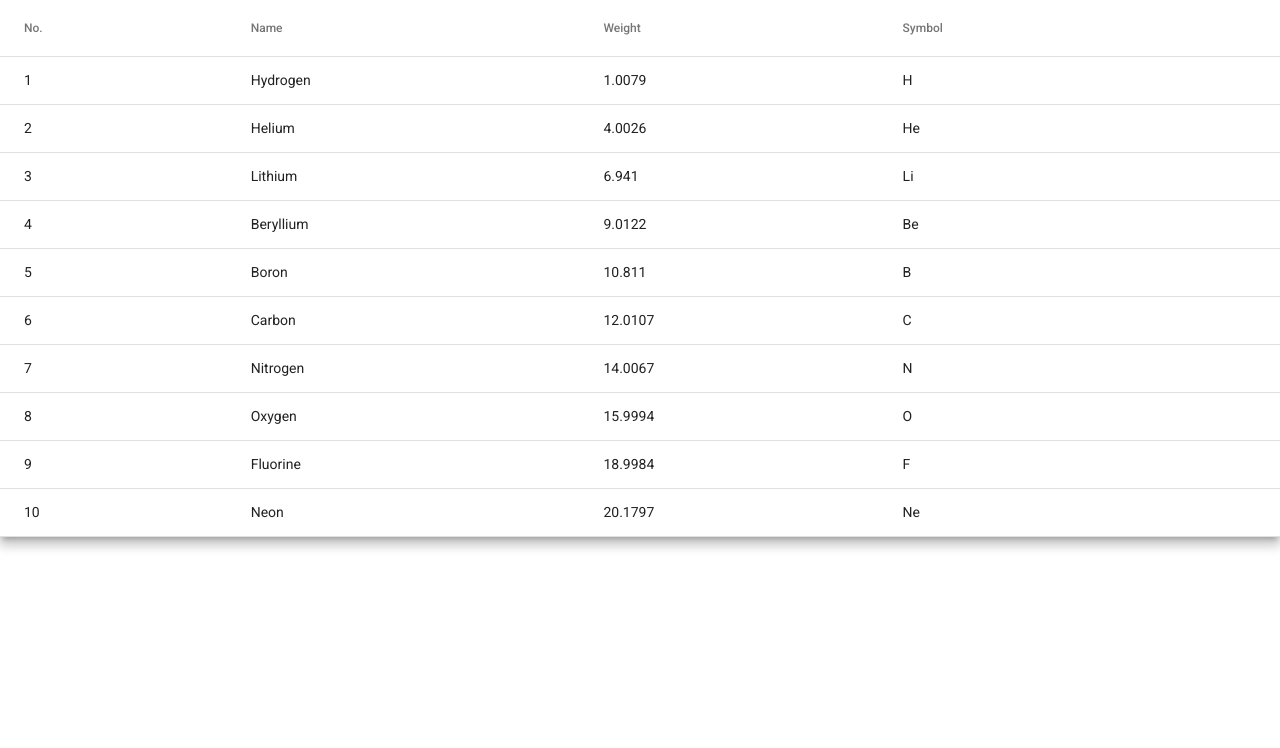
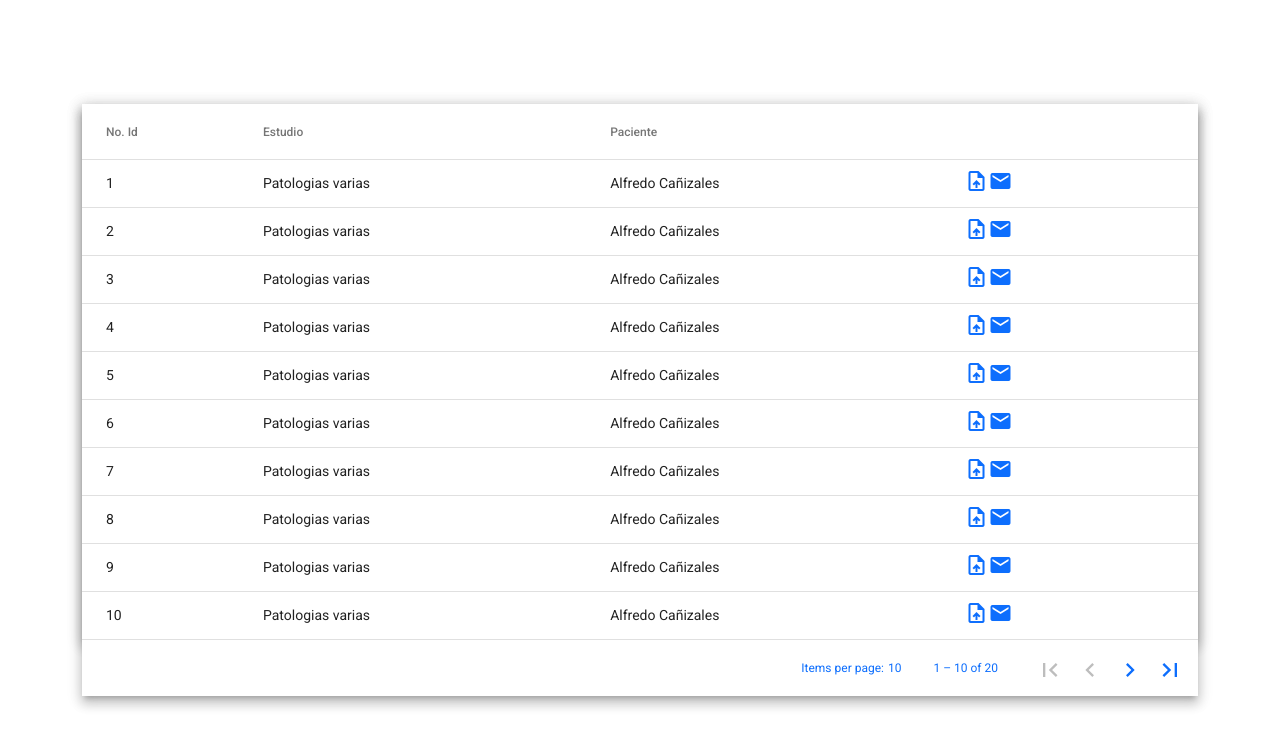
Before and after one commit to Alfredo456/fr-burner, an Angular app: page / in a window 1280 px wide. Shown: the top 748 px of the page. Built offline with nearby package versions, Linux system fonts and the light colour scheme.

Commit message:
first design

```diff
--- a/src/app/app-routing.module.ts
+++ /dev/null
@@ -1,10 +0,0 @@
-import { NgModule } from '@angular/core';
-import { RouterModule, Routes } from '@angular/router';
-
-const routes: Routes = [];
-
-@NgModule({
-  imports: [RouterModule.forRoot(routes)],
-  exports: [RouterModule]
-})
-export class AppRoutingModule { }
--- a/src/app/app.component.html
+++ b/src/app/app.component.html
@@ -1,43 +1,60 @@
-<table mat-table [dataSource]="dataSource" class="mat-elevation-z8">
+<div class="container">
+  <div class="row align-items-center vh-100">
+    <div class="col-12">
+      <div class="mat-elevation-z8">
+        <table mat-table [dataSource]="dataSource" class="mat-elevation-z8" matSort matSortActive="idStudy">
 
           <!--- Note that these columns can be defined in any order.
                 The actual rendered columns are set as a property on the row definition" -->
 
           <!-- Position Column -->
-    <ng-container matColumnDef="position">
-      <th mat-header-cell *matHeaderCellDef> No. </th>
-      <td mat-cell *matCellDef="let element"> {{element.position}} </td>
+          <ng-container matColumnDef="idStudy">
+            <th mat-header-cell *matHeaderCellDef> No. Id </th>
+            <td mat-cell *matCellDef="let element"> {{element.idStudy}} </td>
           </ng-container>
 
           <!-- Name Column -->
-    <ng-container matColumnDef="name">
-      <th mat-header-cell *matHeaderCellDef> Name </th>
-      <td mat-cell *matCellDef="let element"> {{element.name}} </td>
+          <ng-container matColumnDef="studyDescription">
+            <th mat-header-cell *matHeaderCellDef> Estudio </th>
+            <td mat-cell *matCellDef="let element"> {{element.studyDescription}} </td>
           </ng-container>
 
           <!-- Weight Column -->
-    <ng-container matColumnDef="weight">
-      <th mat-header-cell *matHeaderCellDef> Weight </th>
-      <td mat-cell *matCellDef="let element"> {{element.weight}} </td>
+          <ng-container matColumnDef="patientName">
+            <th mat-header-cell *matHeaderCellDef> Paciente </th>
+            <td mat-cell *matCellDef="let element"> {{element.patientName}} </td>
           </ng-container>
 
-    <!-- Symbol Column -->
-    <ng-container matColumnDef="symbol">
-      <th mat-header-cell *matHeaderCellDef> Symbol </th>
-      <td mat-cell *matCellDef="let element"> {{element.symbol}} </td>
+                <!-- Weight Column -->
+          <ng-container matColumnDef="options">
+            <th mat-header-cell *matHeaderCellDef class="text-primary"></th>
+            <td mat-cell *matCellDef="let row; let i = index">
+              <div>
+                <a
+                  (click)="upload()"
+                  class="option-link"
+                  matTooltip="Quemar Disco"
+                  style="font-size: 11px; text-align: right"
+                >
+                  <i class="material-icons">upload_file</i>
+                </a>
+                <a
+                (click)="modalEmail(row)"
+                class="option-link"
+                matTooltip="Enviar Email"
+                style="font-size: 11px; text-align: right"
+              >
+                <i class="material-icons">mail</i>
+              </a>
+              </div>
+            </td>
           </ng-container>
 
           <tr mat-header-row *matHeaderRowDef="displayedColumns"></tr>
           <tr mat-row *matRowDef="let row; columns: displayedColumns;"></tr>
         </table>
-
-
-
-  <!-- Copyright 2021 Google LLC. All Rights Reserved.
-      Use of this source code is governed by an MIT-style license that
-      can be found in the LICENSE file at http://angular.io/license -->
-
-
-
-
-<router-outlet></router-outlet>
+        <mat-paginator class="text-primary" [length]="resultsLength" [pageSizeOptions]="[10]" showFirstLastButtons> </mat-paginator>
+      </div>
+    </div>
+  </div>
+</div>
--- a/src/app/app.component.scss
+++ b/src/app/app.component.scss
@@ -1,3 +1,31 @@
 table {
     width: 100%;
   }
+
+
+  a:hover {
+    cursor: pointer;
+  }
+
+
+  .modal-header {
+    padding: 0;
+  }
+
+
+  button.close {
+    padding: 0;
+    background-color: transparent;
+    border: 0;
+    -webkit-appearance: none;
+    margin-left: auto;
+}
+
+.modal-header{
+  border-bottom: none;
+}
+
+
+.mat-dialog-title {
+  display: flex;
+}
--- a/src/app/app.component.ts
+++ b/src/app/app.component.ts
@@ -1,25 +1,40 @@
-import { Component } from '@angular/core';
+import { Component, OnInit, ViewChild } from '@angular/core';
+import { MatDialog } from '@angular/material/dialog';
+import { MatPaginator } from '@angular/material/paginator';
+import { MatSort } from '@angular/material/sort';
 import { MatTableDataSource } from '@angular/material/table';
+import { DialogContentExampleDialogComponent } from './dialogExample.component';
 
 
-export interface PeriodicElement {
-  name: string;
-  position: number;
-  weight: number;
-  symbol: string;
+export interface StudyElement {
+  idStudy: string;
+  studyDescription: string;
+  patientName: string;
+  isBurned: boolean;
 }
 
-const ELEMENT_DATA: PeriodicElement[] = [
-  {position: 1, name: 'Hydrogen', weight: 1.0079, symbol: 'H'},
-  {position: 2, name: 'Helium', weight: 4.0026, symbol: 'He'},
-  {position: 3, name: 'Lithium', weight: 6.941, symbol: 'Li'},
-  {position: 4, name: 'Beryllium', weight: 9.0122, symbol: 'Be'},
-  {position: 5, name: 'Boron', weight: 10.811, symbol: 'B'},
-  {position: 6, name: 'Carbon', weight: 12.0107, symbol: 'C'},
-  {position: 7, name: 'Nitrogen', weight: 14.0067, symbol: 'N'},
-  {position: 8, name: 'Oxygen', weight: 15.9994, symbol: 'O'},
-  {position: 9, name: 'Fluorine', weight: 18.9984, symbol: 'F'},
-  {position: 10, name: 'Neon', weight: 20.1797, symbol: 'Ne'},
+const ELEMENT_DATA: StudyElement[] = [
+  {idStudy: '1', studyDescription: 'Patologias varias', patientName: 'Alfredo Cañizales', isBurned: true},
+  {idStudy: '2', studyDescription: 'Patologias varias', patientName: 'Alfredo Cañizales', isBurned: true},
+  {idStudy: '3', studyDescription: 'Patologias varias', patientName: 'Alfredo Cañizales', isBurned: true},
+  {idStudy: '4', studyDescription: 'Patologias varias', patientName: 'Alfredo Cañizales', isBurned: true},
+  {idStudy: '5', studyDescription: 'Patologias varias', patientName: 'Alfredo Cañizales', isBurned: true},
+  {idStudy: '6', studyDescription: 'Patologias varias', patientName: 'Alfredo Cañizales', isBurned: true},
+  {idStudy: '7', studyDescription: 'Patologias varias', patientName: 'Alfredo Cañizales', isBurned: true},
+  {idStudy: '8', studyDescription: 'Patologias varias', patientName: 'Alfredo Cañizales', isBurned: true},
+  {idStudy: '9', studyDescription: 'Patologias varias', patientName: 'Alfredo Cañizales', isBurned: true},
+  {idStudy: '10', studyDescription: 'Patologias varias', patientName: 'Alfredo Cañizales', isBurned: true},
+
+  {idStudy: '11', studyDescription: 'Patologias varias', patientName: 'Alfredo Cañizales', isBurned: true},
+  {idStudy: '12', studyDescription: 'Patologias varias', patientName: 'Alfredo Cañizales', isBurned: true},
+  {idStudy: '13', studyDescription: 'Patologias varias', patientName: 'Alfredo Cañizales', isBurned: true},
+  {idStudy: '14', studyDescription: 'Patologias varias', patientName: 'Alfredo Cañizales', isBurned: true},
+  {idStudy: '15', studyDescription: 'Patologias varias', patientName: 'Alfredo Cañizales', isBurned: true},
+  {idStudy: '16', studyDescription: 'Patologias varias', patientName: 'Alfredo Cañizales', isBurned: true},
+  {idStudy: '17', studyDescription: 'Patologias varias', patientName: 'Alfredo Cañizales', isBurned: true},
+  {idStudy: '18', studyDescription: 'Patologias varias', patientName: 'Alfredo Cañizales', isBurned: true},
+  {idStudy: '19', studyDescription: 'Patologias varias', patientName: 'Alfredo Cañizales', isBurned: true},
+  {idStudy: '20', studyDescription: 'Patologias varias', patientName: 'Alfredo Cañizales', isBurned: true},
 ];
 
 @Component({
@@ -27,11 +42,38 @@ const ELEMENT_DATA: PeriodicElement[] = [
   templateUrl: './app.component.html',
   styleUrls: ['./app.component.scss']
 })
-export class AppComponent {
-  displayedColumns: string[] = ['position', 'name', 'weight', 'symbol'];
-  dataSource = new MatTableDataSource<any>();
+export class AppComponent implements OnInit {
+  displayedColumns: string[] = ['idStudy', 'studyDescription', 'patientName','options' ];
+  dataSource = new MatTableDataSource<StudyElement>();
+  //@ViewChild(MatPaginator) paginator: MatPaginator;
+  //@ViewChild(MatSort) sort: MatSort;
+  //@ViewChild(MatPaginator) paginator: MatPaginator;
+  //@ViewChild(MatSort) sort: MatSort;
+  @ViewChild(MatPaginator, { static: true })
+  paginator!: MatPaginator;
+  resultsLength: number;
 
-  constructor(){
+  constructor( public dialog: MatDialog){
+    this.resultsLength = 0;
+    //this.paginator = new MatPaginator();
+  }
+
+  ngOnInit() {
     this.dataSource.data = ELEMENT_DATA;
+    this.resultsLength = this.dataSource.data.length;
+    this.dataSource.paginator = this.paginator ? this.paginator : null;
+    //this.sort.sortChange.subscribe(() => (this.paginator.pageIndex = 0));
+  }
+
+  openDialog(data: StudyElement) {
+    this.dialog.open(DialogContentExampleDialogComponent, {
+      data: data
+    });
+  }
+
+  modalEmail(row: any){
+    this.openDialog(row);
+  }
+  upload(){
   }
 }
--- /dev/null
+++ b/src/app/dialog-content-example-dialog.html
@@ -0,0 +1,20 @@
+<div class="modal-header" mat-dialog-title>
+  <!-- <h6 class="modal-title">Envio de Correo</h6> -->
+  <button type="button" mat-dialog-close class="close" data-dismiss="modal" aria-label="Close" (click)="onNoClick()">
+    <span aria-hidden="true">&times;</span>
+  </button>
+</div>
+<div mat-dialog-content>
+  <div class="container">
+    <form class="row">
+      <div class="mb-3">
+        <label for="exampleFormControlInput1" class="form-label">Correo Electrónico</label>
+        <input type="email" class="form-control" id="exampleFormControlInput1" placeholder="name@example.com" [(ngModel)]="email" [ngModelOptions]="{standalone: true}">
+      </div>
+      <div class="col-12">
+        <button type="button" class="btn btn-primary mb-3" (click)="validate()">Enviar</button>
+      </div>
+      {{serchfind}}
+    </form>
+  </div>
+</div>
--- /dev/null
+++ b/src/app/dialogExample.component.ts
@@ -0,0 +1,38 @@
+import { ChangeDetectorRef, Component, ElementRef, Inject, NgZone, OnInit, Renderer2, ViewChild } from '@angular/core';
+import { MatDialogRef, MAT_DIALOG_DATA } from '@angular/material/dialog';
+import { DomSanitizer } from '@angular/platform-browser';
+
+@Component({
+  selector: 'app-dialog-content-example-dialog',
+  templateUrl: 'dialog-content-example-dialog.html',
+  styleUrls: ['./app.component.scss'],
+})
+export class DialogContentExampleDialogComponent implements OnInit {
+  email: string;
+  serchfind: any;
+  constructor(
+    public dialogRef: MatDialogRef<DialogContentExampleDialogComponent>,
+    @Inject(MAT_DIALOG_DATA) public data: any,
+    private sanitizer: DomSanitizer,
+    private renderer: Renderer2,
+    private readonly changeDetectorRef: ChangeDetectorRef,
+    private ngZone: NgZone
+  ) {
+    this.email = '';
+  }
+
+  ngOnInit(): void {
+  }
+  onNoClick(): void {
+    this.ngZone.run(() => {
+      this.dialogRef.close();
+    });
+  }
+  validate(): void{
+    const regexp = new RegExp(/^(("[\w-\s]+")|([\w-]+(?:\.[\w-]+)*)|("[\w-\s]+")([\w-]+(?:\.[\w-]+)*))(@((?:[\w-]+\.)*\w[\w-]{0,66})\.([a-z]{2,6}(?:\.[a-z]{2})?)$)|(@\[?((25[0-5]\.|2[0-4][0-9]\.|1[0-9]{2}\.|[0-9]{1,2}\.))((25[0-5]|2[0-4][0-9]|1[0-9]{2}|[0-9]{1,2})\.){2}(25[0-5]|2[0-4][0-9]|1[0-9]{2}|[0-9]{1,2})\]?$)/i);
+
+    this.serchfind = regexp.test(this.email);
+
+    console.log(this.serchfind);
+  }
+}
--- a/tsconfig.json
+++ b/tsconfig.json
@@ -23,6 +23,7 @@
   },
   "angularCompilerOptions": {
     "enableI18nLegacyMessageIdFormat": false,
+    "strictPropertyInitialization": false,
     "strictInjectionParameters": true,
     "strictInputAccessModifiers": true,
     "strictTemplates": true
```
Also changed, not shown: src/app/app.module.ts (+6 -4 lines), 1 other file (tests, documents, lock files or other folders). Lines whose indentation alone changed are shown as unchanged.
